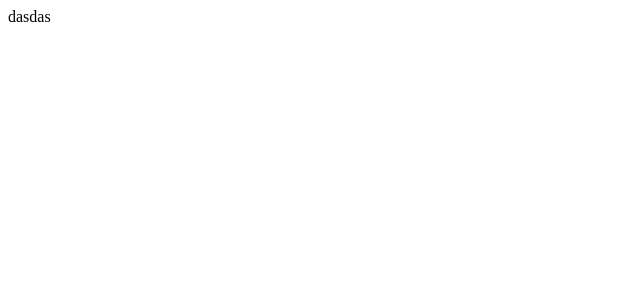
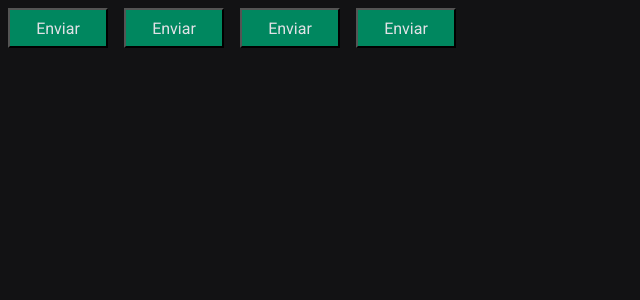
Before and after one commit to ErickClinton/pomodoro, a React (Vite) app: page / in a window 1280 px wide. Shown: the top 300 px of the page, without its empty margins (0-640 px from the left). Built offline with nearby package versions, Linux system fonts and the light colour scheme.

Commit message:
Adding esLint,styles

```diff
--- a/index.html
+++ b/index.html
@@ -2,7 +2,11 @@
 <html lang="en">
   <head>
     <meta charset="UTF-8" />
+    <link rel="preconnect" href="https://fonts.gstatic.com" crossorigin>
+    <link href="https://fonts.googleapis.com/css2?family=Roboto+Mono:wght@700&family=Roboto:wght@400;700&display=swap" rel="stylesheet" />
     <meta name="viewport" content="width=device-width, initial-scale=1.0" />
+    <link rel="preconnect" href="https://fonts.googleapis.com">
+
     <title>teste</title>
   </head>
   <body>
--- a/src/App.tsx
+++ b/src/App.tsx
@@ -1,10 +1,16 @@
-import react from 'react'
+import { ThemeProvider } from 'styled-components'
+import { Button } from './components/Button'
+import { GlobalStyle } from './styles/global'
+import { defaultTheme } from './styles/themes/default'
+export function App() {
+  return (
+    <ThemeProvider theme={defaultTheme}>
+      <Button variant={'primary'} />
+      <Button variant={'secondary'} />
+      <Button variant={'danger'} />
+      <Button variant={'success'} />
 
-
-export function App() {
-
-
-  return (
-    <div>dasdas</div>
+      <GlobalStyle />
+    </ThemeProvider>
   )
 }
--- /dev/null
+++ b/src/components/Button.styles.ts
@@ -0,0 +1,28 @@
+import styled, { css } from 'styled-components'
+
+export type ButtonVariant = 'primary' | 'secondary' | 'danger' | 'success'
+
+interface ButtonContainerProps {
+  variant: ButtonVariant
+}
+
+const buttonVariants = {
+  primary: 'purple',
+  secondary: 'orange',
+  danger: 'red',
+  success: 'green',
+}
+
+export const ButtonContainer = styled.button<ButtonContainerProps>`
+  width: 100px;
+  height: 40px;
+
+  margin: 8px;
+  background-color: ${(props) => props.theme['green-500']};
+  color: ${(props) => props.theme['gray-100']};
+  /*  ${(props) => {
+    return css`
+      background-color: ${buttonVariants[props.variant]};
+    `
+  }} */
+`
--- /dev/null
+++ b/src/components/Button.tsx
@@ -0,0 +1,9 @@
+import { ButtonContainer, ButtonVariant } from './Button.styles'
+
+interface ButtonProps {
+  variant?: ButtonVariant
+}
+
+export function Button({ variant = 'primary' }: ButtonProps) {
+  return <ButtonContainer variant={variant}>Enviar</ButtonContainer>
+}
--- a/src/main.tsx
+++ b/src/main.tsx
@@ -1,9 +1,9 @@
 import React from 'react'
 import ReactDOM from 'react-dom/client'
-import {App} from './App'
+import { App } from './App'
 
 ReactDOM.createRoot(document.getElementById('root') as HTMLElement).render(
   <React.StrictMode>
     <App />
-  </React.StrictMode>
+  </React.StrictMode>,
 )
--- /dev/null
+++ b/src/styles/global.ts
@@ -0,0 +1,27 @@
+import { createGlobalStyle } from 'styled-components'
+
+export const GlobalStyle = createGlobalStyle`
+
+    *{
+        margin: 0;
+        padding: 0;
+        box-sizing: border-box;
+    }
+
+    :focus{
+        outline: 0;
+        box-shadow: 0 0 0 2px ${(props) => props.theme['green-500']};
+    }
+
+    body{
+        background-color: ${(props) => props.theme['gray-900']};
+        color: ${(props) => props.theme['gray-300']};
+    }
+
+    body,input,textarea,button{
+        font-family: 'Roboto',sans-serif;
+        font-weight: 400px ;
+        font-size: 1rem;
+    }
+
+`
--- /dev/null
+++ b/src/styles/themes/default.ts
@@ -0,0 +1,21 @@
+export const defaultTheme = {
+  white: '#FFF',
+
+  'gray-100': '#E1E1E6',
+  'gray-300': '#C4C4CC',
+  'gray-400': '#8D8D99',
+  'gray-500': '#7C7C8A',
+  'gray-600': '#323238',
+  'gray-700': '#29292E',
+  'gray-800': '#202024',
+  'gray-900': '#121214',
+
+  'green-300': '#00B37E',
+  'green-500': '#00875F',
+  'green-700': '#015F43',
+
+  'red-500': '#AB222E',
+  'red-700': '#7A1921',
+
+  'yellow-500': '#FBA94C',
+}
```
Also changed, not shown: package.json (+7 -2 lines), src/@types/styled.d.ts (added, +8 -0 lines), .eslintrc.json (added), 1 other file (tests, documents, lock files or other folders).
